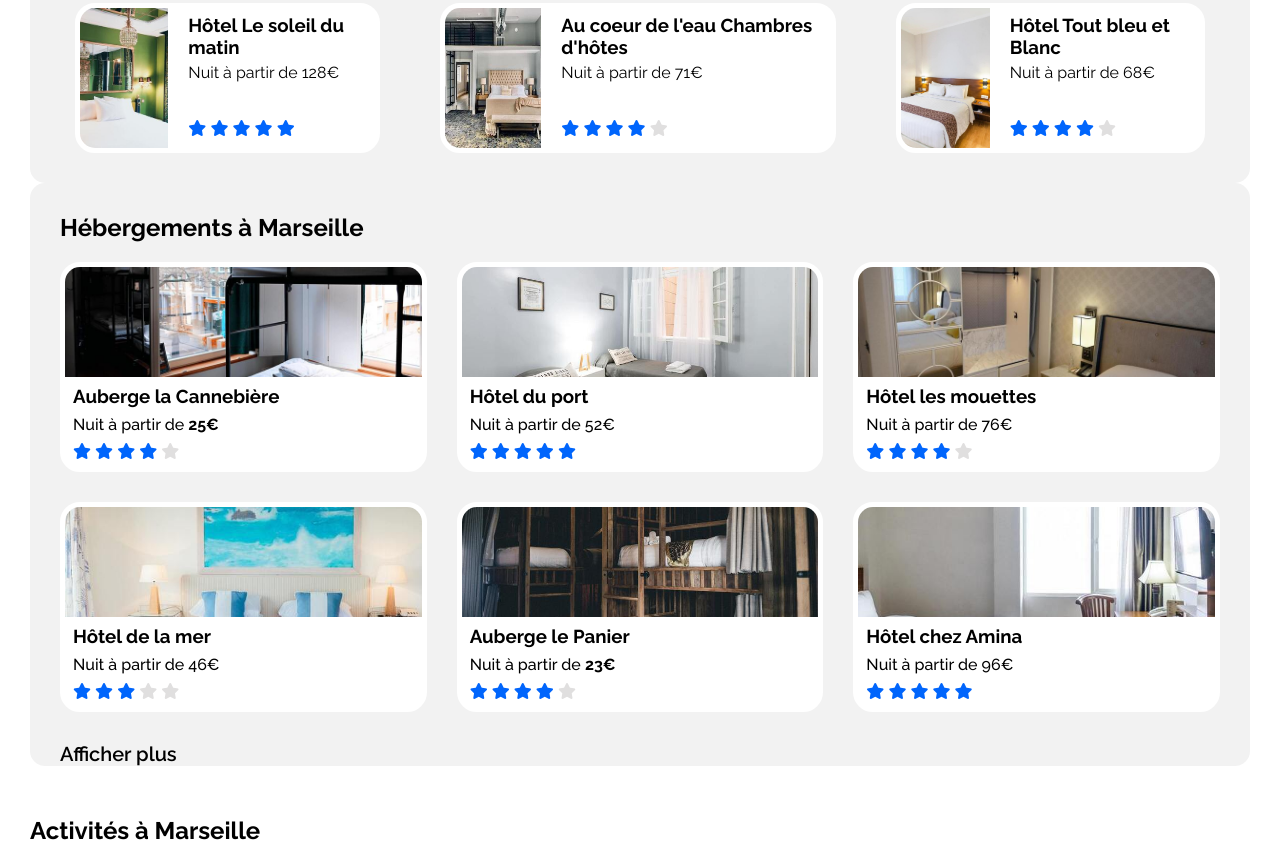
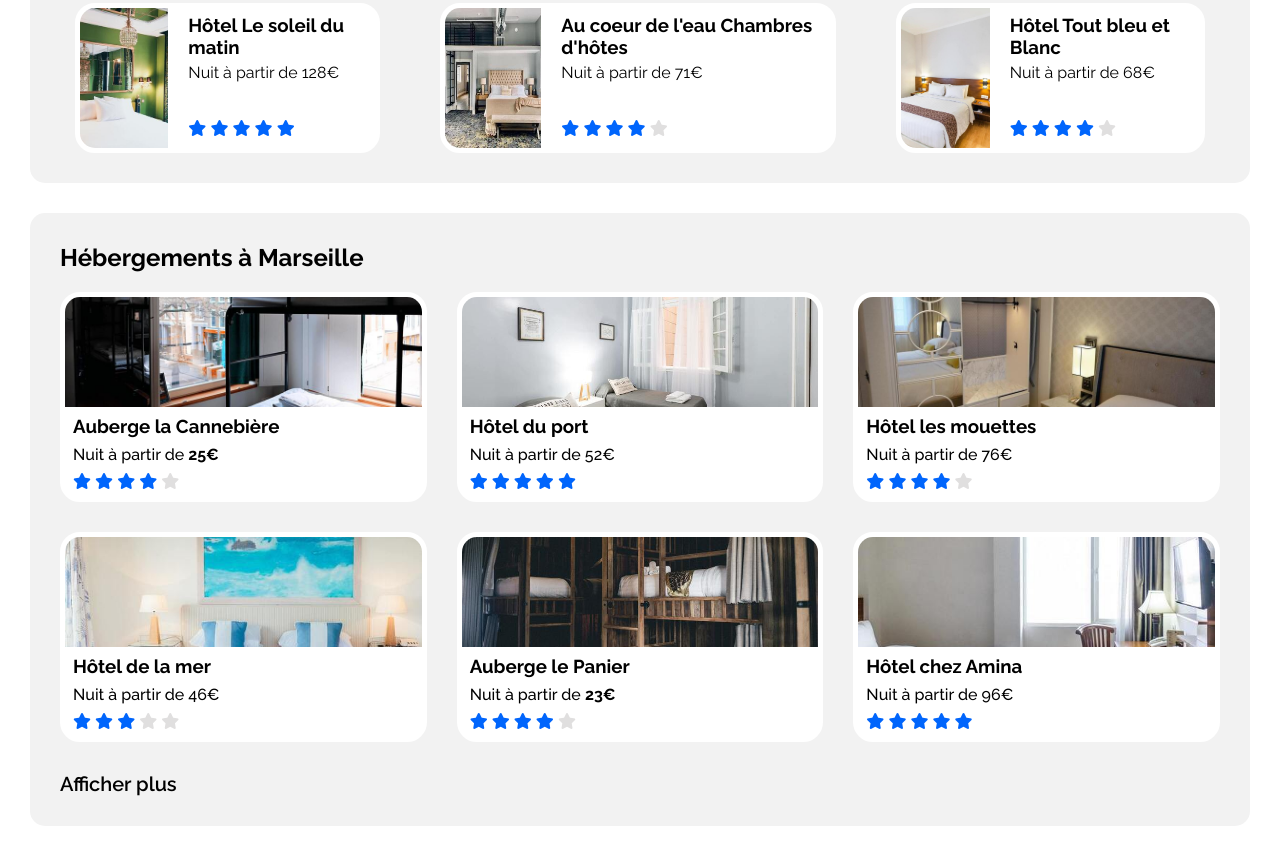
Before and after one commit to Florian-Coulpier/FlorianCoulpier_2_01112020, a plain HTML site: page index.html in a window 1280 px wide. Shown: the part 506-1360 px from the top of the page. Drawn offline with Linux system fonts and the light colour scheme.

Commit message:
Changement d'une petite erreur sur "hosting" dernier commit

```diff
--- a/style/style.css
+++ b/style/style.css
@@ -321,6 +321,7 @@ main .hosting {
   }
   .hostingMain{
     order: 2;
+    margin-top: 30px;
   }
   .hostingPopulaire{
     order: 1;
@@ -364,6 +365,7 @@ main .hosting {
   }
   main .hosting .hostingMain{
     background-color: white !important;
+    margin-top: 0px;
   }
   main .hosting .hostingMain .hostingMainCardOne{
     display: block !important;
@@ -387,6 +389,7 @@ main .hosting {
 main .hosting .hostingMain {
   background-color: rgb(242, 242, 242);
   border-radius: 15px;
+  padding-bottom: 30px;
 }
 
 main .hosting .hostingMain h2 {
```
